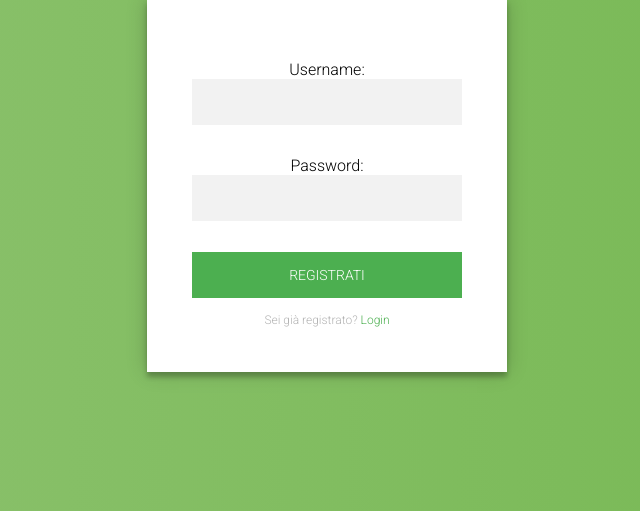
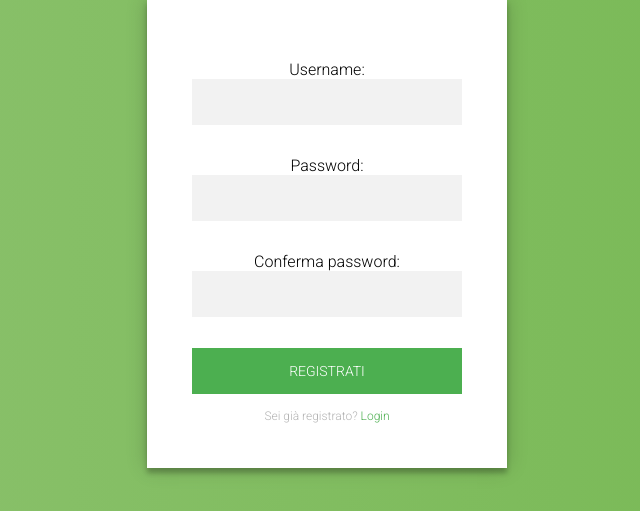
Before and after one commit to TrellixVulnTeam/test1234_AIG5, a Django app: page /register/ in a window 1280 px wide. Shown: the part 214-725 px from the top of the page, without its empty margins (323-963 px from the left). Run offline with Django 3.2, Linux system fonts and the light colour scheme.

Commit message:
removed list dot fixed issue in register form

```diff
--- a/scrumboard_app/forms.py
+++ b/scrumboard_app/forms.py
@@ -5,10 +5,11 @@ from .models import ScrumUser
 class LoginForm(forms.Form):
 
     username = forms.CharField(max_length=30, required=True)
-    password = forms.CharField(max_length=30, required=True)
+    password = forms.CharField(widget=forms.PasswordInput(render_value=False), max_length=30, required=True)
 
 
 class RegisterForm(forms.Form):
 
     username = forms.CharField(max_length=30, required=True)
-    password = forms.CharField(max_length=30, required=True)
+    password = forms.CharField(widget=forms.PasswordInput(render_value=False), max_length=30, required=True)
+    conferma_password = forms.CharField(widget=forms.PasswordInput(render_value=False), max_length=30, required=True)
--- a/scrumboard_app/static/css/scrum.css
+++ b/scrumboard_app/static/css/scrum.css
@@ -114,6 +114,10 @@ h1, h2, h3, h4 {
   color: #EF3B3A;
 }
 
+.errorlist li {
+  list-style-type: none;
+}
+
 body {
   background: #76b852;
   background: -webkit-linear-gradient(right, #76b852, #8DC26F);
--- a/scrumboard_app/views.py
+++ b/scrumboard_app/views.py
@@ -1,5 +1,6 @@
 from django.shortcuts import render, redirect
 from django.contrib.auth import authenticate, login
+from django.contrib import messages
 from .forms import *
 
 # Create your views here.
@@ -26,6 +27,9 @@ def loginView(request):
             if user is not None:
                 login(request, user)
                 return redirect('index')
+            else:
+                # TODO: modulo di errore vero
+                form.add_error(None, "Errore di autenticazione")
     else:
         form = LoginForm()
     return render(request, "scrumboard_app/login.html", {'form': form})
@@ -34,15 +38,18 @@ def loginView(request):
 def registerView(request):
     if request.method == "POST":
         form = RegisterForm(request.POST)
-        if form.is_valid():
-            user = form.save(commit=False)
-            user.set_password(user.password)
+        if form.is_valid() and form.cleaned_data['password'] == form.cleaned_data['conferma_password'] and not ScrumUser.objects.filter(username = form.cleaned_data['username']).exists():
+            user = ScrumUser()
+            user.username = form.cleaned_data['username']
+            user.set_password(form.cleaned_data['password'])
             user.active = True
             user.staff = False
             user.admin = False
             user.save()
             login(request, user)
             return redirect('index')
+        else:
+            form.add_error(None, "Errore durante la registrazione utente.")
     else:
         form = RegisterForm()
     return render(request, "scrumboard_app/register.html", {'form': form})
```
Also changed, not shown: db.sqlite3.
